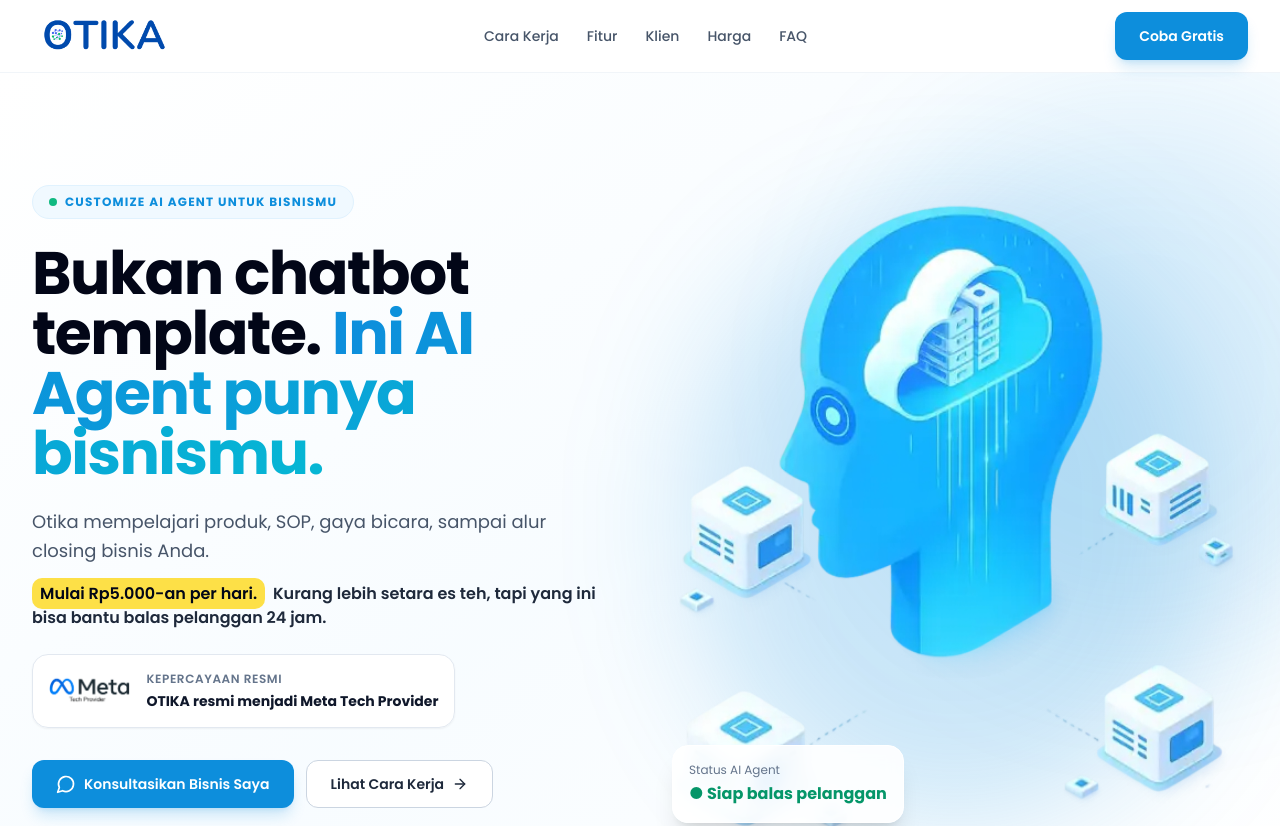
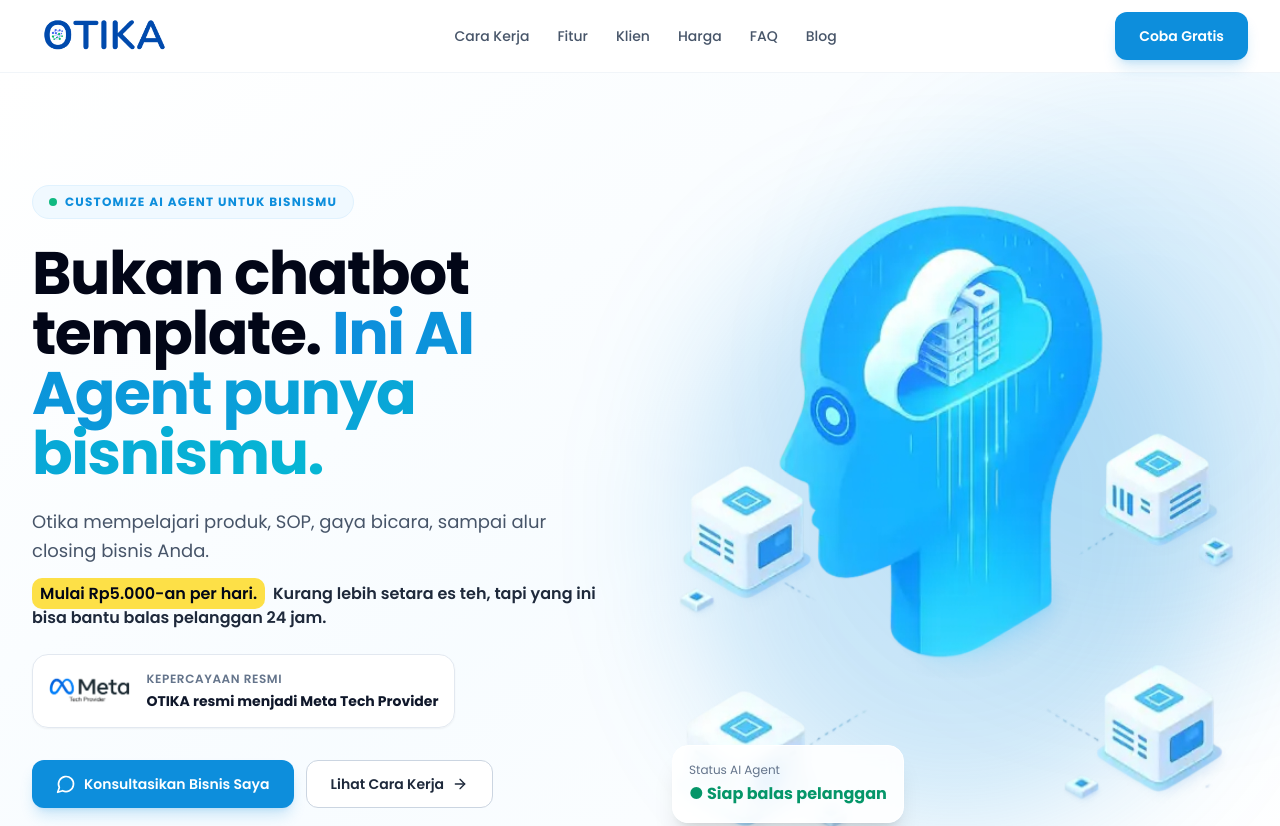
Before and after one commit to otikamyid/otika-cerdas-ai-landing, a React (Vite) app: page / in a window 1280 px wide. Shown: the top 826 px of the page. Built offline with nearby package versions, Linux system fonts and the light colour scheme.

Commit message:
feat: add Blog links to navigation

```diff
--- a/src/components/Footer.tsx
+++ b/src/components/Footer.tsx
@@ -16,7 +16,7 @@
         </div>
       </div>
       <div><h2 className="text-base font-semibold">Fitur</h2><ul className="mt-4 space-y-3 text-sm text-slate-400"><li><a href="/fitur/whatsapp-api">WhatsApp API</a></li><li><a href="/fitur/whatsapp-coexistence">WhatsApp Coexistence</a></li><li><a href="/fitur/ai-agent">AI Agent</a></li><li><a href="/fitur/follow-up-ai">Follow Up by AI</a></li><li><a href="/fitur/broadcast-whatsapp">Broadcast</a></li></ul></div>
-      <div><h2 className="text-base font-semibold">Jelajahi</h2><ul className="mt-4 space-y-3 text-sm text-slate-400"><li><a href="/#features">Keunggulan</a></li><li><a href="/#channels">Channel</a></li><li><a href="/#pricing">Harga</a></li><li><a href="/#testimonials">Klien & Testimoni</a></li></ul></div>
+      <div><h2 className="text-base font-semibold">Jelajahi</h2><ul className="mt-4 space-y-3 text-sm text-slate-400"><li><a href="/#features">Keunggulan</a></li><li><a href="/#channels">Channel</a></li><li><a href="/#pricing">Harga</a></li><li><a href="/#testimonials">Klien & Testimoni</a></li><li><a href="https://otika.biz.id/blog/">Blog</a></li></ul></div>
       <div><h2 className="text-base font-semibold">Perusahaan</h2><ul className="mt-4 space-y-3 text-sm text-slate-400"><li><a href="/kebijakan-privasi">Kebijakan Privasi</a></li><li><a href="/syarat-ketentuan">Syarat & Ketentuan</a></li><li><a href="/kebijakan-penggunaan">Kebijakan Penggunaan</a></li><li><a href={`mailto:${site.email}`}>{site.email}</a></li></ul></div>
     </div>
     <div className="mt-12 border-t border-slate-800 pt-7 text-sm text-slate-500">© {new Date().getFullYear()} {site.legalName}. Seluruh hak cipta dilindungi.</div>
--- a/src/components/Navbar.tsx
+++ b/src/components/Navbar.tsx
@@ -2,7 +2,7 @@
 import { useState } from "react";
 
 const links = [
-  ["Cara Kerja", "/#cara-kerja"], ["Fitur", "/#features"], ["Klien", "/#testimonials"], ["Harga", "/#pricing"], ["FAQ", "/#faq"],
+  ["Cara Kerja", "/#cara-kerja"], ["Fitur", "/#features"], ["Klien", "/#testimonials"], ["Harga", "/#pricing"], ["FAQ", "/#faq"], ["Blog", "https://otika.biz.id/blog/"],
 ];
 
 const Navbar = ({ compact = false }: { compact?: boolean }) => {
```
